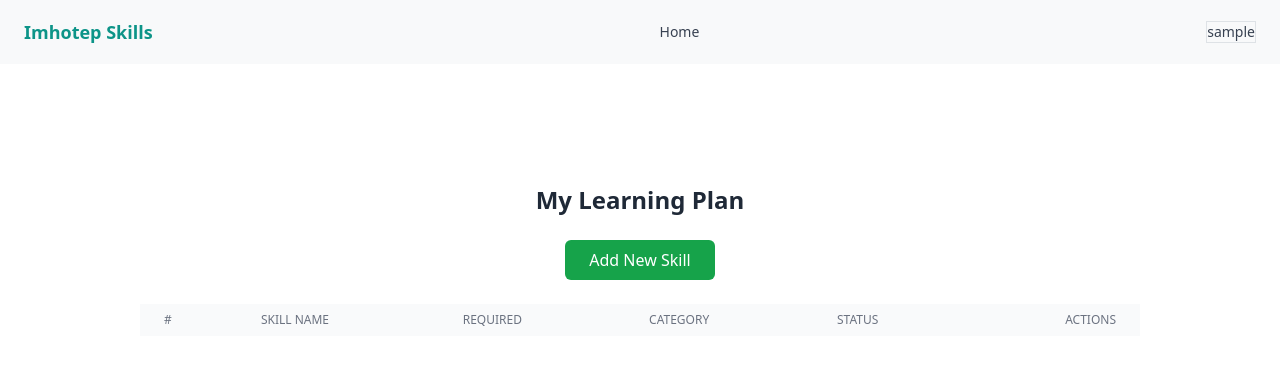
After one commit to Imhotep-Tech/imhotep_polls, a Django app: page /dashboard/ in a window 1280 px wide. The commit adds this page. Shown: the top 365 px of the page. Run offline with Django 5.2, Linux system fonts and the light colour scheme; the visitor is signed in with stand-in values (Sample User, id 1); lists and menus that the app fills with data are empty; some libraries are stand-ins or nearby versions.

Commit message:
added the home page and the fixed the UI

```diff
--- a/polls_app/auth.py
+++ b/polls_app/auth.py
@@ -16,7 +16,6 @@ from django.http import HttpResponse
 from django.db.models.signals import post_save
 from django.dispatch import receiver
 from allauth.socialaccount.models import SocialAccount
-
 
 def register(request):
     if request.method == "POST":
--- /dev/null
+++ b/polls_app/templates/dashboard.html
@@ -0,0 +1,81 @@
+{% extends "layout.html" %}
+
+{% block content %}
+
+  {% include "nav.html" %}
+
+  <div class="container" style="flex-grow: 1; padding-top: 80px; overflow: auto; display: flex; flex-direction: column; align-items: center;">
+
+    <!-- Page Title and Actions -->
+    <div class="mb-6 text-center">
+      <h1 class="text-2xl font-bold text-gray-800 mb-4">My Learning Plan</h1>
+      <div class="flex justify-center gap-4">
+        <form action="" method="get">
+          <button class="bg-green-600 text-white px-4 py-2 rounded hover:bg-green-700" id="add-skill-button" type="submit">
+            Add New Skill
+          </button>
+        </form>
+      </div>
+    </div>
+
+    <div class="table-container" style="flex-grow: 1; overflow: auto; width: 100%; max-width: 1000px; margin: 0 auto;">
+      <table class="min-w-full divide-y divide-gray-200">
+        <thead class="bg-gray-50">
+          <tr>
+            <th class="px-4 py-2 text-left text-xs font-medium text-gray-500 uppercase">#</th>
+            <th class="px-4 py-2 text-left text-xs font-medium text-gray-500 uppercase">Skill Name</th>
+            <th class="px-4 py-2 text-left text-xs font-medium text-gray-500 uppercase">Required</th>
+            <th class="px-4 py-2 text-left text-xs font-medium text-gray-500 uppercase">Category</th>
+            <th class="px-4 py-2 text-left text-xs font-medium text-gray-500 uppercase">Status</th>
+            <th class="px-4 py-2 text-right text-xs font-medium text-gray-500 uppercase">Actions</th>
+          </tr>
+        </thead>
+        <tbody class="bg-white divide-y divide-gray-200">
+          {% for skill in skills %}
+                    <tr>
+                        <td class="px-4 py-2 whitespace-nowrap text-sm text-red-700">{{ skill.order }}</td>
+                        <td class="px-4 py-2 whitespace-nowrap text-sm font-medium text-red-900">
+                            <form action="" method="get">
+                                <input type="hidden" value="{{skill.skills_id}}" name="skills_id">
+                                <button type="submit">{{ skill.skill_name }}</button>
+                            </form>
+                        </td>
+                        <td class="px-4 py-2 whitespace-nowrap text-sm text-red-700">{{ skill.required }}</td>
+                        <td class="px-4 py-2 whitespace-nowrap text-sm text-red-700">{{ skill.category }}</td>
+                        <!-- <td class="px-4 py-2 whitespace-wrap text-sm text-red-700">{{ skill.description }}</td> -->
+
+                        <td>
+                          <form action="" method="post">
+                            <input type="hidden" value="{{skill.skills_id}}" name="skills_id">
+
+                            {% if skill.acquired == True %}
+                              <button type="submit">Acquired</button>
+                            {% else %}
+                              <button type="submit">Not acquired</button>
+                            {% endif %}
+                          </form>
+                        </td>
+
+                        <td class="px-4 py-2 whitespace-nowrap text-right text-sm">
+
+                          <form action="" method="get">
+                            <input type="hidden" value="{{skill.skills_id}}" name="skills_id">
+
+                            <button type="submit" class="text-green-600 hover:text-red-900">Edit</button>
+                          </form>
+
+                            <form action="" method="post" onsubmit="return confirm('Are you sure you want to delete this skill?');">
+                              <input type="hidden" value="{{skill.skills_id}}" name="skills_id">
+
+                              <button type="submit" class="text-red-600 hover:text-red-900">Delete</button>
+                            </form>
+
+                        </td>
+                    </tr>
+            {% endfor %}
+        </tbody>
+      </table>
+    </div>
+  </div>
+
+{% endblock %}
--- a/polls_app/templates/layout.html
+++ b/polls_app/templates/layout.html
@@ -11,8 +11,12 @@
     <title>Imhotep Polls</title>
 </head>
 <body>
+    {% if user.is_authenticated %}
+        {% include "nav.html" %}
+    {% endif %}
+
+    <!-- Display messages -->
     <div class="container mt-4">
-        <!-- Display messages -->
         {% if messages %}
             {% for message in messages %}
                 <div class="alert alert-{{ message.tags }} alert-dismissible fade show" role="alert">
@@ -21,14 +25,15 @@
                 </div>
             {% endfor %}
         {% endif %}
+    </div>
 
+    <div class="container mt-4">
         <!-- Main content -->
         {% block content %}{% endblock %}
 
         <div id="loading-overlay">
             <div class="loading-spinner"></div>
         </div>
-
     </div>
 
     <!-- Bootstrap JS (optional) -->
--- /dev/null
+++ b/polls_app/templates/nav.html
@@ -0,0 +1,71 @@
+<!-- filepath: /home/kbassem/code/imhotep_tech/imhotep_polls/polls_app/templates/nav.html -->
+<header class="bg-body-tertiary fixed-top">
+    <div class="flex h-16 items-center justify-between px-4 sm:px-6 lg:px-8">
+        <!-- Logo Section -->
+        <a class="text-teal-600 font-bold text-lg" href="#">
+            Imhotep Skills
+        </a>
+
+        <!-- Navigation Links for Desktop -->
+        <nav aria-label="Global" class="hidden md:block">
+            <ul class="flex items-center gap-8 text-sm">
+                <li><a class="text-gray-700 hover:text-teal-600" href="">Home</a></li>
+            </ul>
+        </nav>
+
+        <!-- User Profile Dropdown for Desktop -->
+        <div class="relative hidden md:block">
+            <button
+                type="button"
+                class="flex items-center gap-2 text-sm text-gray-700 hover:text-teal-600 border"
+                onclick="toggleMenu()"
+            >
+                <span>{{ username }}</span>
+            </button>
+
+            <div id="dropdown-menu" class="hidden absolute right-0 mt-2 w-48 bg-white border rounded-md shadow-lg">
+                <a href="" class="block px-4 py-2 text-sm text-gray-700 hover:bg-gray-100">My Profile</a>
+                <a href="" class="block px-4 py-2 text-sm text-gray-700 hover:bg-gray-100">Change Password</a>
+                <form method="POST" action="{% url 'logout' %}">
+                    {% csrf_token %}
+                    <button type="submit" class="block w-full text-left px-4 py-2 text-sm text-red-600 hover:bg-red-100">
+                        Logout
+                    </button>
+                </form>
+            </div>
+        </div>
+
+        <!-- Mobile Menu Button -->
+        <button
+            class="block md:hidden rounded bg-gray-100 p-2 text-gray-600 hover:text-teal-600"
+            onclick="toggleMobileMenu()"
+        >
+            <svg xmlns="http://www.w3.org/2000/svg" class="h-6 w-6" fill="none" viewBox="0 0 24 24" stroke="currentColor">
+                <path stroke-linecap="round" stroke-linejoin="round" stroke-width="2" d="M4 6h16M4 12h16M4 18h16" />
+            </svg>
+        </button>
+    </div>
+
+    <!-- Mobile Menu -->
+    <div id="mobile-menu" class="hidden md:hidden bg-gray-50">
+        <nav aria-label="Mobile Navigation" class="space-y-2 px-4 py-4">
+            <a class="block text-gray-700 hover:text-teal-600" href="">Home</a>
+
+            <div class="border-t border-gray-200 pt-4">
+                <div class="flex items-center gap-2">
+                    <span class="text-sm font-medium text-gray-700">{{ username }}</span>
+                </div>
+                <div class="mt-2 space-y-2">
+                    <a href="" class="block text-gray-700 hover:text-teal-600">My Profile</a>
+                    <a href="" class="block text-gray-700 hover:text-teal-600">Change Password</a>
+                    <form method="POST" action="{% url 'logout' %}">
+                        {% csrf_token %}
+                        <button type="submit" class="block w-full text-left px-4 py-2 text-sm text-red-600 hover:bg-red-100">
+                            Logout
+                        </button>
+                    </form>
+                </div>
+            </div>
+        </nav>
+    </div>
+</header>
--- a/polls_app/urls.py
+++ b/polls_app/urls.py
@@ -1,14 +1,16 @@
 from django.urls import path, include
-from . import views, auth
+from . import views, auth, user
 from allauth.socialaccount.providers.google.views import oauth2_login
 
 urlpatterns = [
     path('', views.index, name="index"),
     path("register/", auth.register, name="register"),
     path("login/", auth.user_login, name="login"),
+    path("logout/", auth.user_logout, name="logout"),
     path('password_reset/', auth.CustomPasswordResetView.as_view(), name='password_reset'),
     path('password_reset/done/', auth.CustomPasswordResetDoneView.as_view(), name='password_reset_done'),
     path('reset/<uidb64>/<token>/', auth.CustomPasswordResetConfirmView.as_view(), name='password_reset_confirm'),
     path('reset/done/', auth.CustomPasswordResetCompleteView.as_view(), name='password_reset_complete'),
     path('activate/<uidb64>/<token>/', auth.activate, name='activate'),
+    path("dashboard/",user.dashboard , name="dashboard"),
 ]
--- /dev/null
+++ b/polls_app/user.py
@@ -0,0 +1,10 @@
+from django.shortcuts import render, redirect
+from django.contrib.auth.decorators import login_required
+
+# Create your user views here.
+@login_required
+def dashboard(request):
+    context = {
+        "username": request.user.username,
+    }
+    return render(request, "dashboard.html", context)
--- a/static/main.js
+++ b/static/main.js
@@ -24,3 +24,13 @@ function togglePasswordVisibility(passwordFieldId) {
     }
     return true;
 }
+
+function toggleMenu() {
+    const menu = document.getElementById('dropdown-menu');
+    menu.classList.toggle('hidden');
+  }
+
+  function toggleMobileMenu() {
+    const menu = document.getElementById('mobile-menu');
+    menu.classList.toggle('hidden');
+  }
--- a/static/styles.css
+++ b/static/styles.css
@@ -1,3 +1,7 @@
+body {
+    padding-top: 80px; /* Adjust this value based on the height of your fixed navbar */
+}
+
 #loading-overlay {
     position: fixed;
     top: 0;
@@ -54,3 +58,22 @@ gap: 5px;
 .signup-link:hover {
     text-decoration: underline; /* Underline link on hover */
 }
+
+.navbar {
+    background-color: #104c92;
+    color: white;
+  }
+
+  .navbar a {
+    color: #000; /* Dark link color */
+  }
+
+  .navbar a:hover {
+    color: #0056b3; /* Hover color */
+  }
+
+  .nav-item .dropdown-menu {
+    border: none;
+    box-shadow: none;
+    padding: 0; /* Optional: Remove padding if needed */
+}
```
Also changed, not shown: imhotep_polls/settings.py (+10 -11 lines), polls_app/views.py (+5 -2 lines), polls_app/templates/index.html (deleted).
